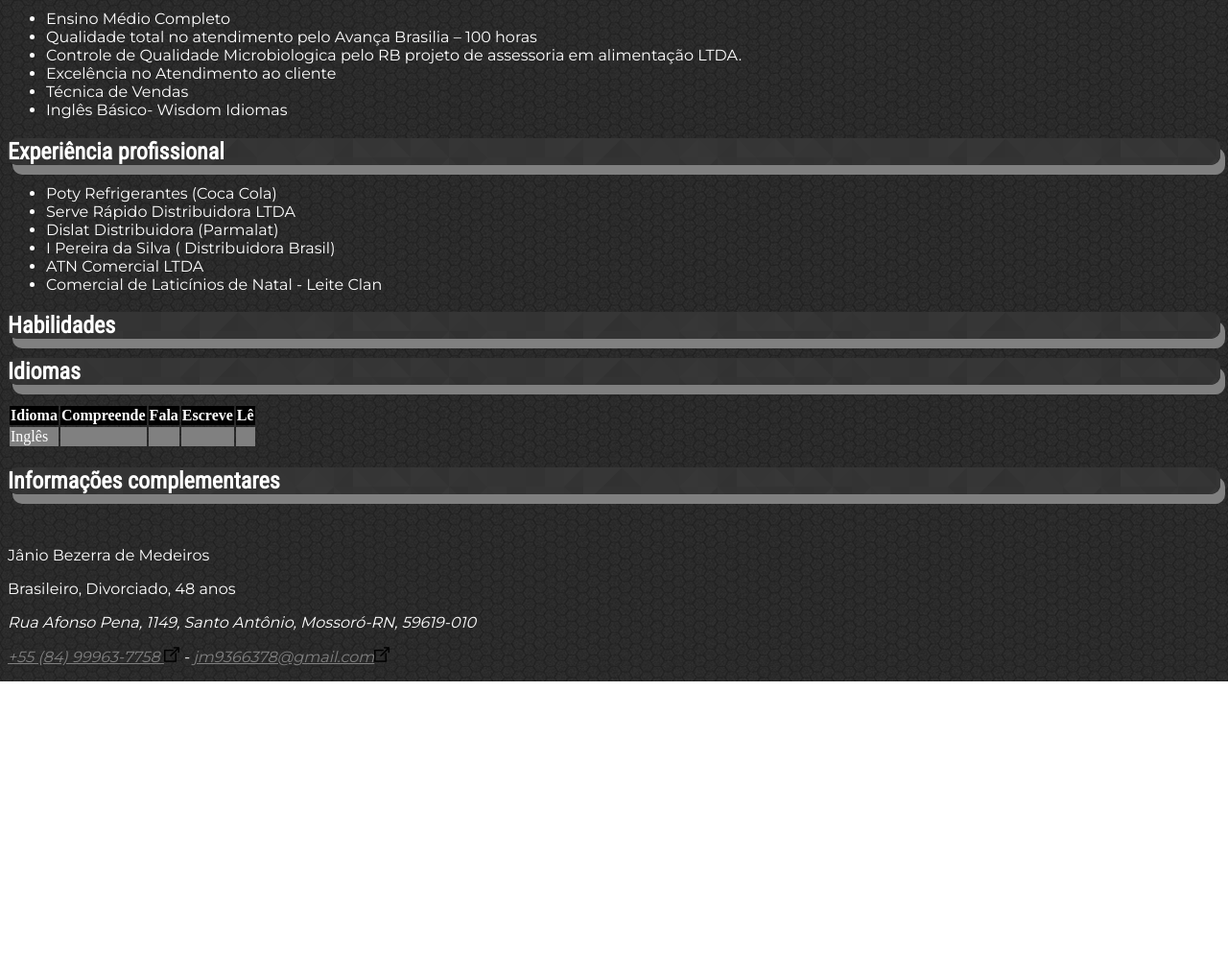
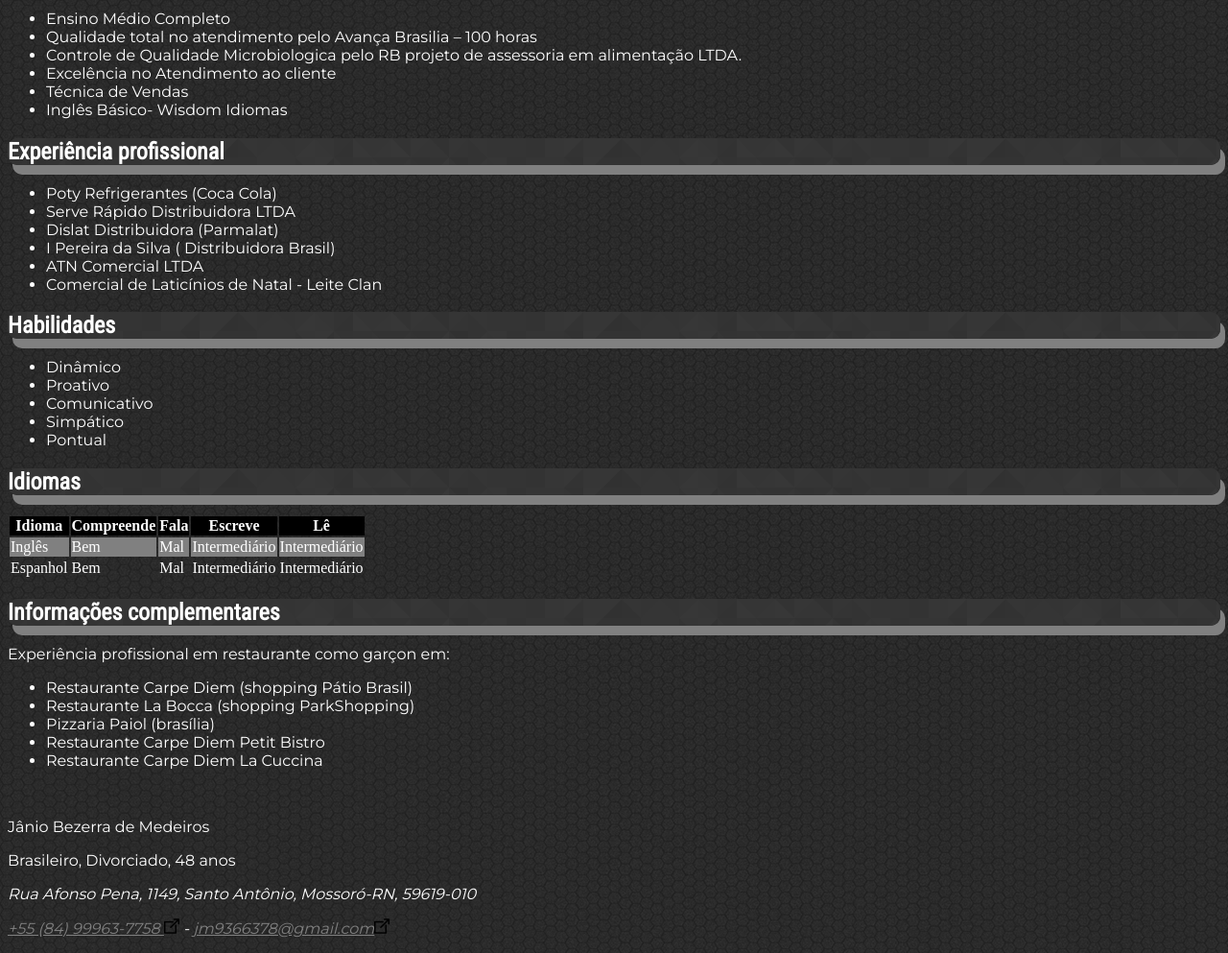
Before and after one commit to ARJOM/arjom.github.io, a plain HTML site: page janio-curriculo/curriculo.html in a window 1280 px wide. Shown: the part 106-1099 px from the top of the page at 96% size. Before the commit the page ends 816 px from the top, so only its background shows below. Drawn offline with Linux system fonts and the light colour scheme.

Commit message:
complemento das informações

```diff
--- a/janio-curriculo/curriculo.html
+++ b/janio-curriculo/curriculo.html
@@ -11,7 +11,7 @@
     <title>Currículo</title>
 </head>
 <body>
-  <article>
+  <article class="wrapper">
     <header>
         <h2>Jânio Bezerra de Medeiros</h2>
     </header>
@@ -35,7 +35,11 @@
         </ul>
     <h2>Habilidades</h2>
         <ul id="habilidades">
-
+            <li>Dinâmico</li>
+            <li>Proativo</li>
+            <li>Comunicativo</li>
+            <li>Simpático</li>
+            <li>Pontual</li>
         </ul>
     <h2>Idiomas</h2>
         <table>
@@ -48,15 +52,27 @@
             </tr>
             <tr>
                 <td>Inglês</td>
-                <td></td>
-                <td></td>
-                <td></td>
-                <td></td>
+                <td>Bem</td>
+                <td>Mal</td>
+                <td>Intermediário</td>
+                <td>Intermediário</td>
+            </tr>
+            <tr>
+                <td>Espanhol</td>
+                <td>Bem</td>
+                <td>Mal</td>
+                <td>Intermediário</td>
+                <td>Intermediário</td>
             </tr>
         </table>
     <h2>Informações complementares</h2>
+    <p>Experiência profissional em restaurante como garçon em:</p>
         <ul>
-
+            <li>Restaurante Carpe Diem (shopping Pátio Brasil)</li>
+            <li>Restaurante La Bocca (shopping ParkShopping) </li>
+            <li>Pizzaria Paiol (brasília)</li>
+            <li>Restaurante Carpe Diem Petit Bistro</li>
+            <li>Restaurante Carpe Diem La Cuccina</li>
         </ul>
     <br>
     <footer>
--- a/janio-curriculo/estilo.css
+++ b/janio-curriculo/estilo.css
@@ -29,7 +29,3 @@
 tr:nth-child(even) {
     background-color: gray;
 }
-
-#habilidades {
-    list-style-image: url("images/architecture.png");
-  }
```
